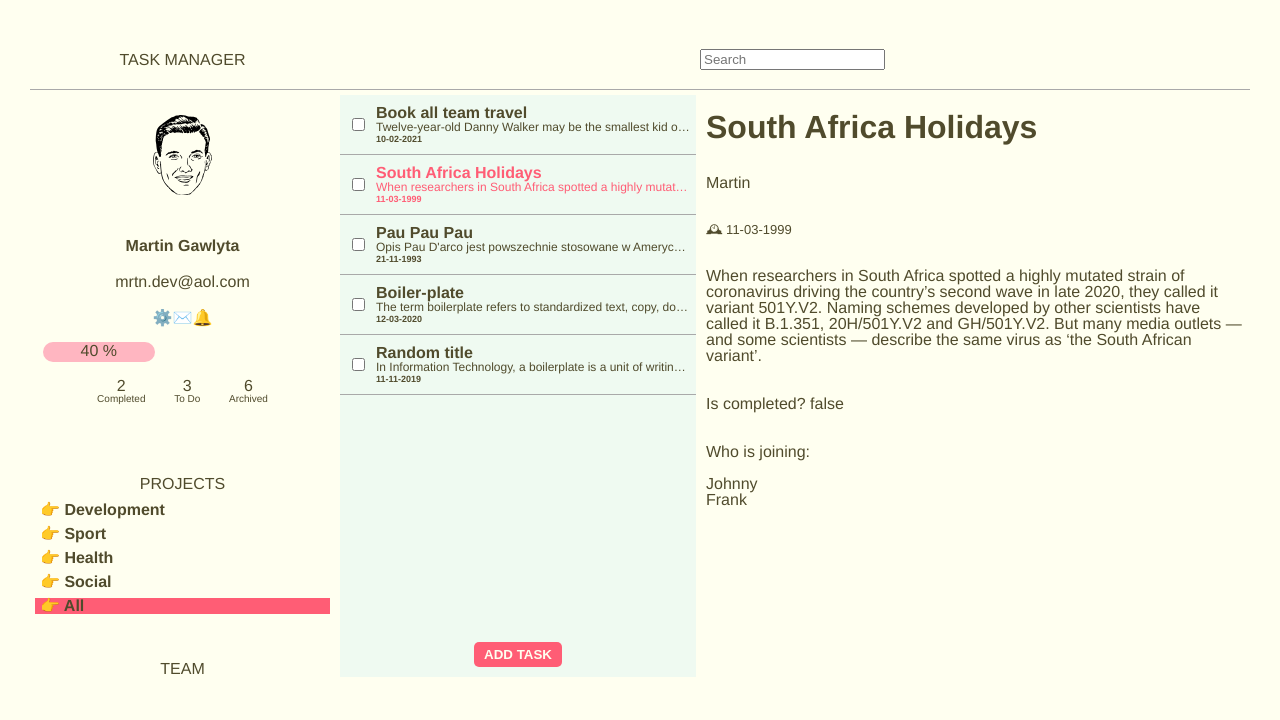
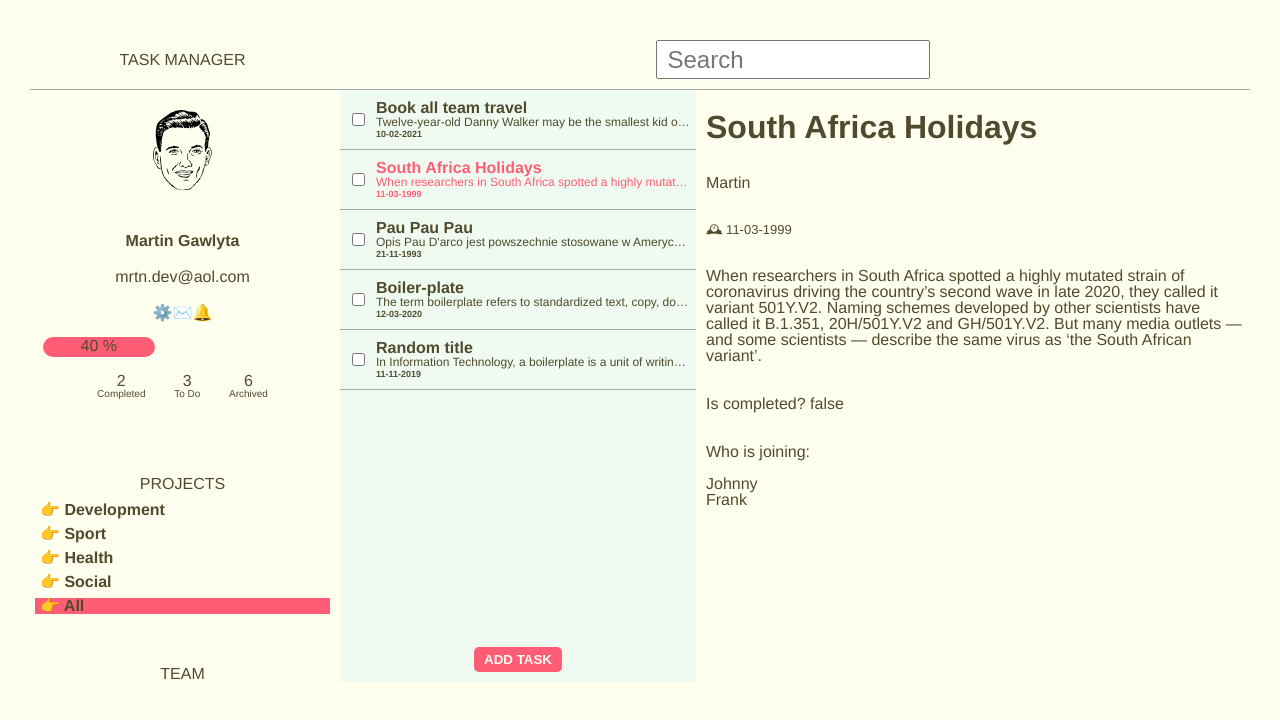
Before and after one commit to mlvrkhn/v-teams, a Vue app: page /tasks/291239 in a window 1280 px wide. Shown: the top 720 px of the page. Built offline with nearby package versions, Linux system fonts and the light colour scheme; data requests are answered from the project's data file.

Commit message:
Style searchbar

```diff
--- a/src/components/TopBar.vue
+++ b/src/components/TopBar.vue
@@ -2,7 +2,12 @@
 	<div class="top-bar">
 		<div class="panel">TASK MANAGER</div>
 		<div class="panel">
-			<input type="text" placeholder="Search" v-model="searchQuery" />
+			<input
+				class="panel-searchbar"
+				type="text"
+				placeholder="Search"
+				v-model="searchQuery"
+			/>
 		</div>
 	</div>
 </template>
@@ -24,6 +29,8 @@ export default {
 </script>
 
 <style lang="scss" scoped>
+@use '../styles/_variables.scss';
+
 .top-bar {
 	height: 60px;
 	width: 100%;
@@ -35,6 +42,12 @@ export default {
 		justify-content: center;
 		align-items: center;
 		gap: 10px;
+		&-searchbar {
+			height: 25px;
+			width: 250px;
+			font-size: x-large;
+			padding: 5px 10px;
+		}
 	}
 }
 </style>
--- a/src/views/MainPanel.vue
+++ b/src/views/MainPanel.vue
@@ -40,7 +40,7 @@ export default {
 .column {
 	width: 100%;
 	/* border: 1px solid darkgrey; */
-	padding: 5px;
+	padding: 0 5px;
 	.darker {
 		background-color: variables.$blueish-color;
 	}
--- a/src/views/UserPanel.vue
+++ b/src/views/UserPanel.vue
@@ -90,7 +90,6 @@ export default {
 	display: flex;
 	width: 70%;
 	justify-content: space-around;
-
 	* p {
 		font-size: 10px;
 		display: flex;
@@ -125,7 +124,7 @@ export default {
 	padding-left: 5px;
 	cursor: pointer;
 	&:hover {
-		background-color: variables.$secondary-color;
+		background-color: variables.$primary-color;
 	}
 }
 .active {
@@ -142,9 +141,9 @@ export default {
 	width: 100%;
 	&-value {
 		animation: load 3s normal forwards;
-		box-shadow: 0 10px 40px -10px variables.$primary-color;
+		box-shadow: 0 10px 40px -10px;
 		border-radius: 100px;
-		background: variables.$secondary-color;
+		background: variables.$primary-color;
 		height: 20px;
 		padding: 1px 0;
 		margin-bottom: 2rem;
```
